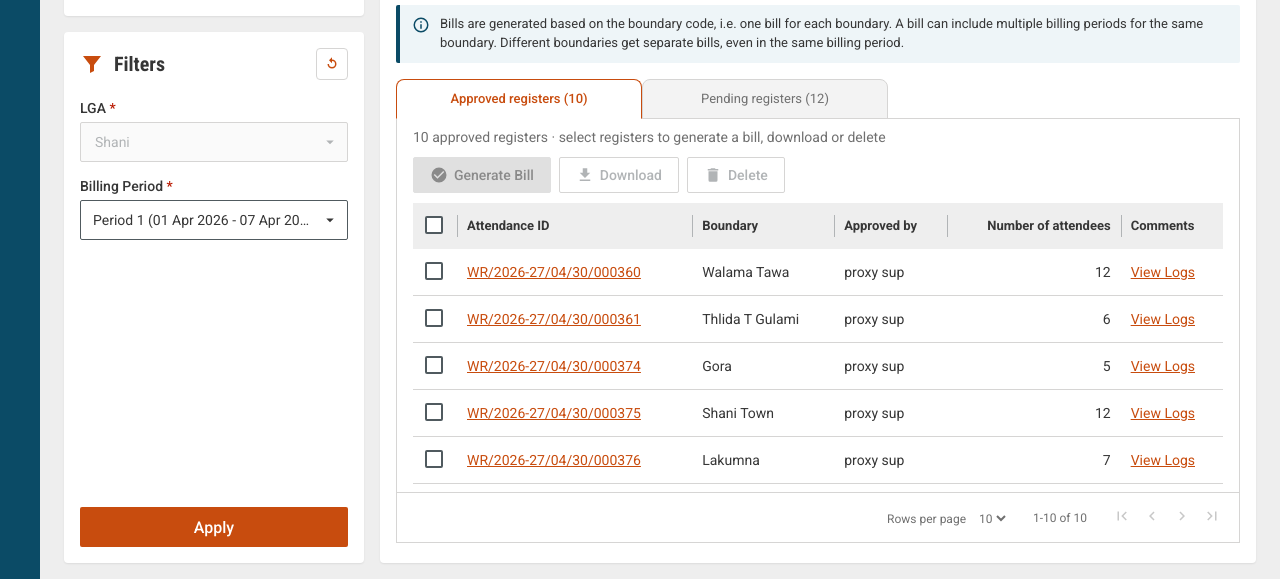
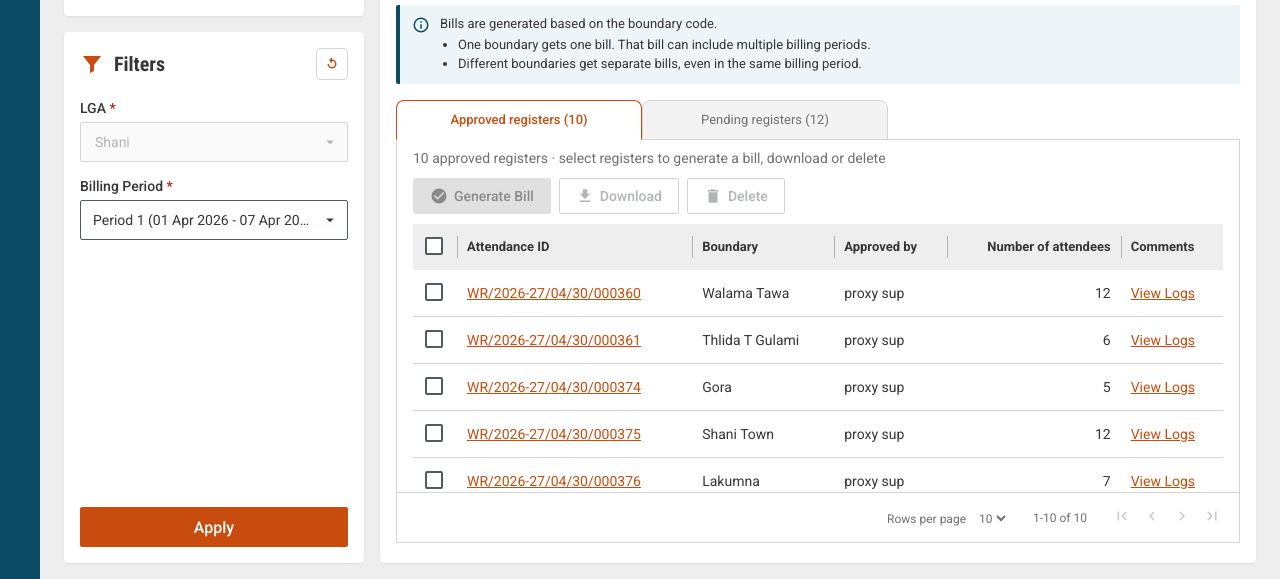
Before and after one commit to niharikasuri-bit/Bill, a plain HTML site: page index.html in a window 1280 px wide. Shown: the part 221-800 px from the top of the page. Drawn offline with nearby package versions, Linux system fonts and the light colour scheme.

Commit message:
Structure bill rule as lead line plus two points
Co-Authored-By: Claude Opus 5.5 <noreply@anthropic.com>

```diff
--- a/index.html
+++ b/index.html
@@ -6,7 +6,7 @@
   <title>Bill Inbox</title>
   <link rel="preconnect" href="https://fonts.googleapis.com" />
   <link href="https://fonts.googleapis.com/css2?family=Roboto:wght@400;500;700&family=Roboto+Condensed:wght@500;700&display=swap" rel="stylesheet" />
-  <link rel="stylesheet" href="styles.css?v=9" />
+  <link rel="stylesheet" href="styles.css?v=10" />
   <script src="https://cdnjs.cloudflare.com/ajax/libs/xlsx/0.18.5/xlsx.full.min.js"></script>
   <script src="https://cdnjs.cloudflare.com/ajax/libs/jszip/3.10.1/jszip.min.js"></script>
 </head>
@@ -75,7 +75,13 @@
 
           <div class="bill-rule" id="billRule" role="note">
             <svg class="i" viewBox="0 0 24 24" aria-hidden="true"><path d="M11 7h2v2h-2zm0 4h2v6h-2zm1-9a10 10 0 1 0 0 20 10 10 0 0 0 0-20zm0 18a8 8 0 1 1 0-16 8 8 0 0 1 0 16z"/></svg>
-            <p class="rule-body">Bills are generated based on the boundary code, i.e. one bill for each boundary. A bill can include multiple billing periods for the same boundary. Different boundaries get separate bills, even in the same billing period.</p>
+            <div class="rule-body">
+              <p>Bills are generated based on the boundary code.</p>
+              <ul>
+                <li>One boundary gets one bill. That bill can include multiple billing periods.</li>
+                <li>Different boundaries get separate bills, even in the same billing period.</li>
+              </ul>
+            </div>
           </div>
           <div class="tabs" role="tablist">
             <button type="button" role="tab" class="tab" id="tab-approved" aria-controls="panel" data-tab="approved"></button>
--- a/styles.css
+++ b/styles.css
@@ -254,4 +254,5 @@ tbody td .link { white-space: nowrap; }
 .bill-rule { display: flex; gap: 10px; align-items: flex-start; margin: 0 0 16px; padding: 10px 12px; background: #eef5f8; border-left: 4px solid var(--navy); border-radius: 2px; font-size: 13px; line-height: 1.45; }
 .bill-rule .i { color: var(--navy); margin-top: 1px; }
 .bill-rule strong { color: var(--text); }
-.rule-body { margin: 0; }
+.rule-body p { margin: 0 0 2px; }
+.rule-body ul { margin: 0; padding-left: 18px; }
```
